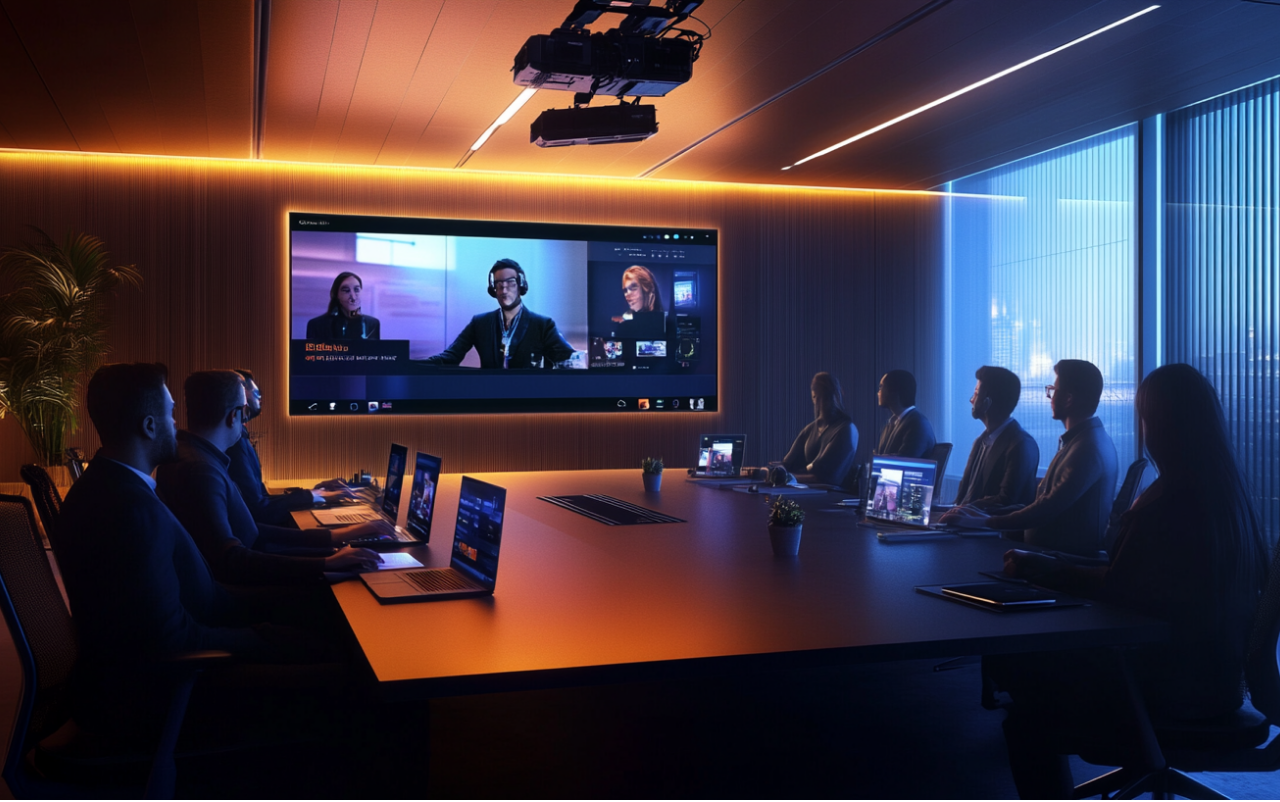
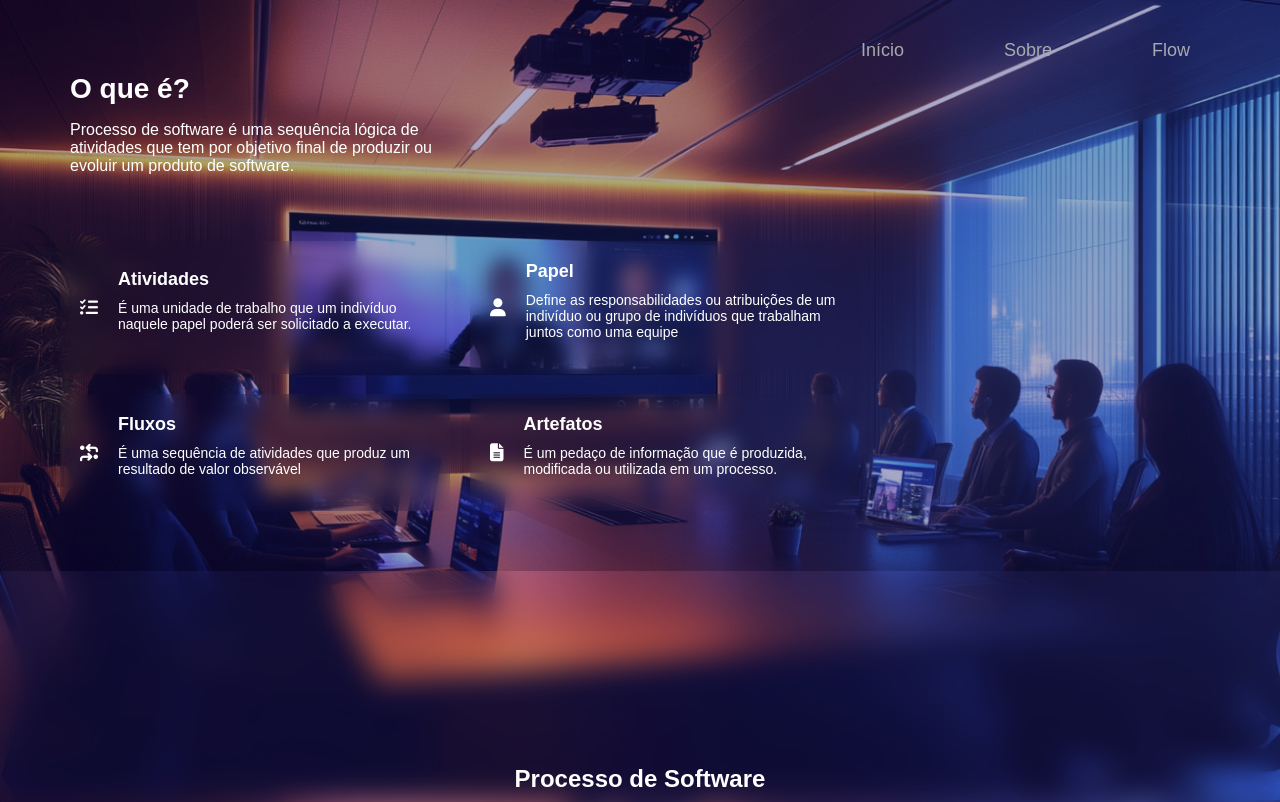
Before and after one commit to moniquearaujoo/fluxo_do_processo, a React (Create React App) app: page /flowpage in a window 1280 px wide. Before the commit this address had no page. Shown: the top 802 px of the page. Built offline with nearby package versions, Linux system fonts and the light colour scheme.

Commit message:
organização das rotas

```diff
--- a/src/App.jsx
+++ b/src/App.jsx
@@ -2,15 +2,15 @@ import { Routes, Route } from "react-router-dom";
 import NodeDetail from "./pages/NodeDetails";
 import LandingPage from "./pages/LandingPage";
 import FlowPage from "./pages/FlowPage";
-import Flow from "./pages/Flow"
+import Flow from "./pages/Flow";
 
 function App() {
   return (
     <Routes>
-      <Route path="/" element={<LandingPage />} />
-      <Route path="/nodes/:id" element={<NodeDetail />} />
-      <Route path="/" element={<FlowPage />} />
-      <Route path="/flow" element={<Flow />} />
+      <Route path="/" element={<LandingPage />} />           {/* Página inicial */}
+      <Route path="/nodes/:id" element={<NodeDetail />} />   {/* Detalhes de um node */}
+      <Route path="/flowpage" element={<FlowPage />} />      {/* Página FlowPage */}
+      <Route path="/flow" element={<Flow />} />              {/* Outra página Flow */}
     </Routes>
   );
 }
--- a/src/components/Navbar.jsx
+++ b/src/components/Navbar.jsx
@@ -1,15 +1,29 @@
 import React from "react";
+import { Link, useLocation } from "react-router-dom";
 import './css/navbar.css';
 
 function Navbar() {
+  const location = useLocation();
+  const isLandingPage = location.pathname === "/";
+
   return (
     <nav className="navbar">
-    <ul className="nav-links">
-      <li><a href="#home">Home</a></li>
-      <li><a href="#about">Sobre</a></li>
-      <li><a href="#team">Quem somos</a></li>
-    </ul>
-  </nav>
+      <ul className="nav-links">
+        {/* Sempre visível */}
+        <li><Link to="/">Início</Link></li>
+
+        {/* Só aparece na LandingPage */}
+        {isLandingPage && (
+          <>
+            <li><a href="#team">Quem somos</a></li>
+          </>
+        )}
+
+        {/* Links de navegação para páginas */}
+        <li><Link to="/flowpage">Sobre</Link></li>
+        <li><Link to="/flow">Flow</Link></li>
+      </ul>
+    </nav>
   );
 }
 
--- a/src/pages/FlowPage.jsx
+++ b/src/pages/FlowPage.jsx
@@ -0,0 +1,16 @@
+import React from "react";
+import Navbar from "../components/Navbar";
+import About from "../components/About";
+import FlowHome from "../components/FlowHome";
+
+function FlowPage() {
+  return (
+    <div className="flowpage-container">
+      <Navbar />
+      <About />
+      <FlowHome />
+    </div>
+  );
+}
+
+export default FlowPage;
--- a/src/pages/LandingPage.jsx
+++ b/src/pages/LandingPage.jsx
@@ -1,5 +1,4 @@
 import React from "react";
-import FlowHome from "../components/FlowHome";
 import Header from "../components/Header";
 import About from "../components/About";
 import Team from "../components/Team";
@@ -11,7 +10,6 @@ function LandingPage() {
       <Navbar />
       <Header />
       <About />
-      <FlowHome />
       <Team />
     </div>
   );
```
